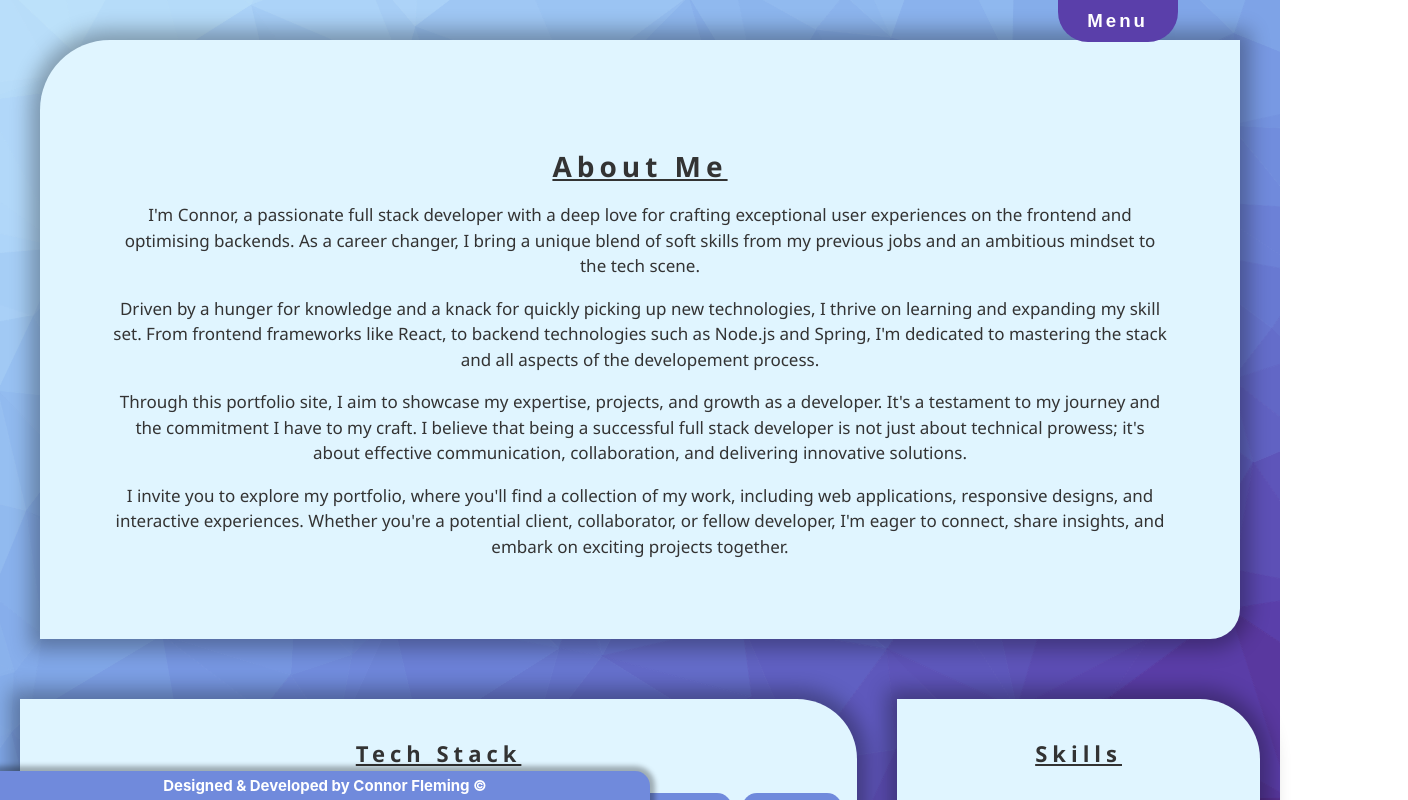
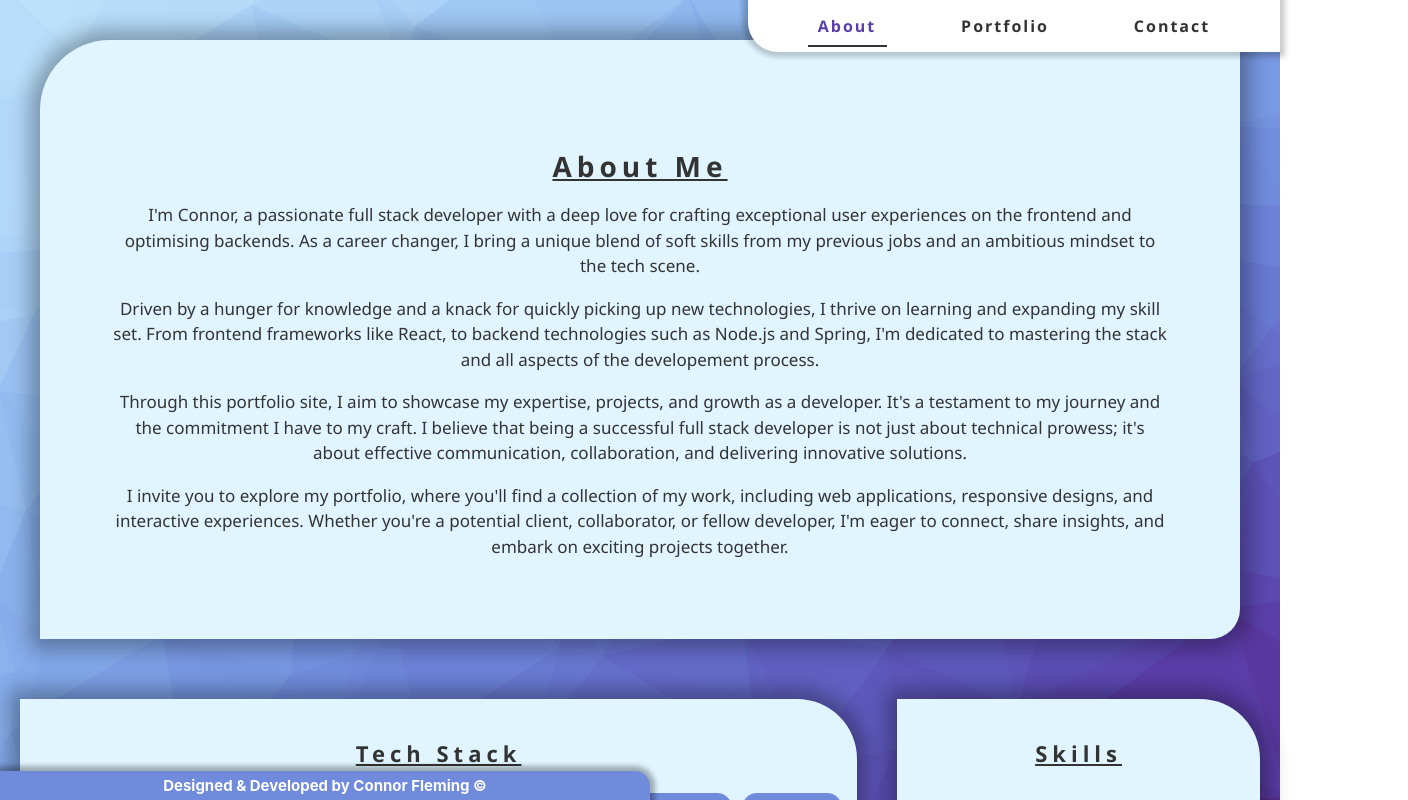
Before and after one commit to Jarnbjorn92/cf-portfolio, a React (Create React App) app: page /about in a window 1280 px wide. Shown: the top 800 px of the page, 1408 px wide, since content can reach past the window. Built offline with nearby package versions, Linux system fonts and the light colour scheme.

Commit message:
large nav styling

```diff
--- a/src/NavBar.css
+++ b/src/NavBar.css
@@ -58,3 +58,86 @@
 .dropdown:hover .dropdown-menu {
     display: block;
 }
+
+.nav-menu {
+    display: flex;
+    justify-content: space-evenly;
+    align-items: center;
+    list-style: none;
+}
+
+
+/* Large Screen Nav Styles */
+.nav-large {
+    position: fixed;
+    top: 0;
+    right: 0;
+    width: 40%;
+    background-color: #fff;
+    padding: 10px;
+    border-bottom-left-radius: 30px;
+    box-shadow: 0 0 5px 5px rgba(0, 0, 0, 0.2);
+    letter-spacing: 2px;
+}
+
+.nav-menu {
+    list-style: none;
+    margin: 0;
+    padding: 5px;
+    display: flex;
+}
+
+.nav-menu li {
+    margin-right: 20px;
+}
+
+.nav-menu li:last-child {
+    margin-right: 0;
+}
+
+@keyframes underline {
+    0% {
+        transform: scaleX(0);
+    }
+    100% {
+        transform: scaleX(1);
+    }
+}
+
+.nav-menu a {
+    text-decoration: none;
+    color: #333;
+    font-weight: bold;
+    padding: 10px;
+    border-radius: 5px;
+    position: relative;
+}
+
+.nav-menu a::after {
+    content: '';
+    position: absolute;
+    left: 0;
+    bottom: 0;
+    width: 100%;
+    height: 2px;
+    background-color: #333;
+    transform-origin: left;
+    transform: scaleX(0);
+    transition: transform 0.3s ease-in-out;
+}
+
+.nav-menu a:hover,
+.nav-menu a:hover::after {
+    color: #5a3faa;
+    text-decoration: none;
+}
+
+.nav-menu .active {
+    color: #5a3faa;
+}
+
+
+.nav-menu .active::after {
+    transform: scaleX(1);
+    animation: underline 0.3s forwards;
+}
--- a/src/NavBar.js
+++ b/src/NavBar.js
@@ -1,17 +1,49 @@
-import React, {useState} from 'react';
-import { Link } from 'react-router-dom';
+import React, {useEffect, useState} from 'react';
+import { NavLink, Link } from 'react-router-dom';
 import './NavBar.css';
 
 const NavBar = () => {
 
     const [isOpen, setIsOpen] = useState(false);
+    const [isLargeScreen, setLargeScreen] = useState(false)
 
     const toggleMenu = () => {
         setIsOpen(!isOpen);
     };
 
+    useEffect(() => {
+        const handleResize = () => {
+            setLargeScreen(window.innerWidth >= 800);
+        };
+
+        handleResize(); //initial size check
+        window.addEventListener('resize', handleResize);
+
+        return () => {
+            window.removeEventListener('resize', handleResize);
+        };
+
+    },[]);
+
     return (
         <div className='nav'>
+            {isLargeScreen ? (
+                <div className='nav-large'>
+                    <ul className="nav-menu">
+                        <li>
+                            <NavLink to="/about" activeClassName="active">About</NavLink>
+                        </li>
+                        <li>
+                            <NavLink to="/portfolio" activeClassName="active">Portfolio</NavLink>
+                        </li>
+                        <li>
+                            <NavLink to="/contact" activeClassName="active">Contact</NavLink>
+                        </li>
+                    </ul>
+                </div>
+
+            ) : (
+
             <div className='dropdown'>
                 <button className='dropdown-toggle' onClick={toggleMenu}>
                 Menu
@@ -30,8 +62,8 @@ const NavBar = () => {
                         </li>
                     </ul>
                 )}
-
                 </div>
+            )}
         </div>
     );
 };
--- a/src/components/AboutPage.js
+++ b/src/components/AboutPage.js
@@ -8,7 +8,7 @@ import { useInView } from "react-intersection-observer";
 const AboutPage = () => {
 
     const [ref, inView] = useInView({
-        threshold: 0.5,
+        threshold: 0,
         triggerOnce: true,
     });
 
```
Lines whose indentation alone changed are shown as unchanged.
